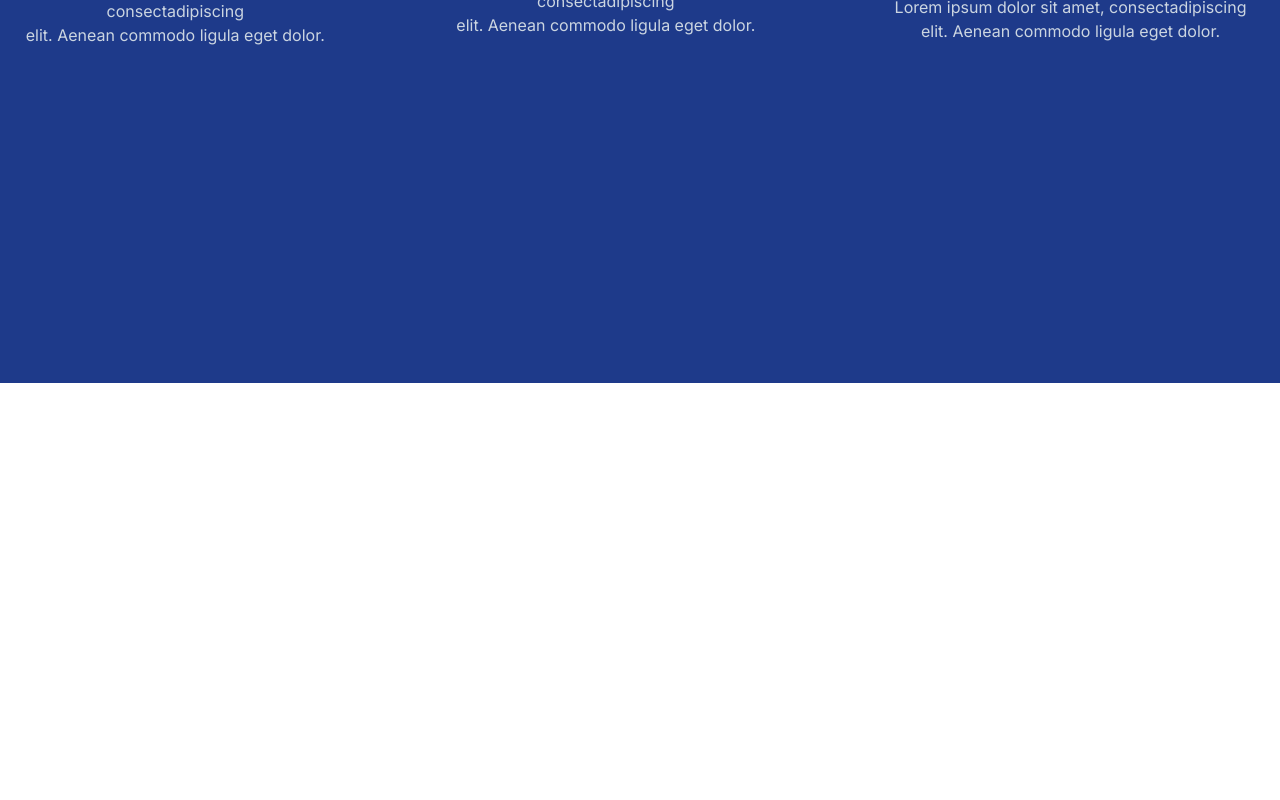
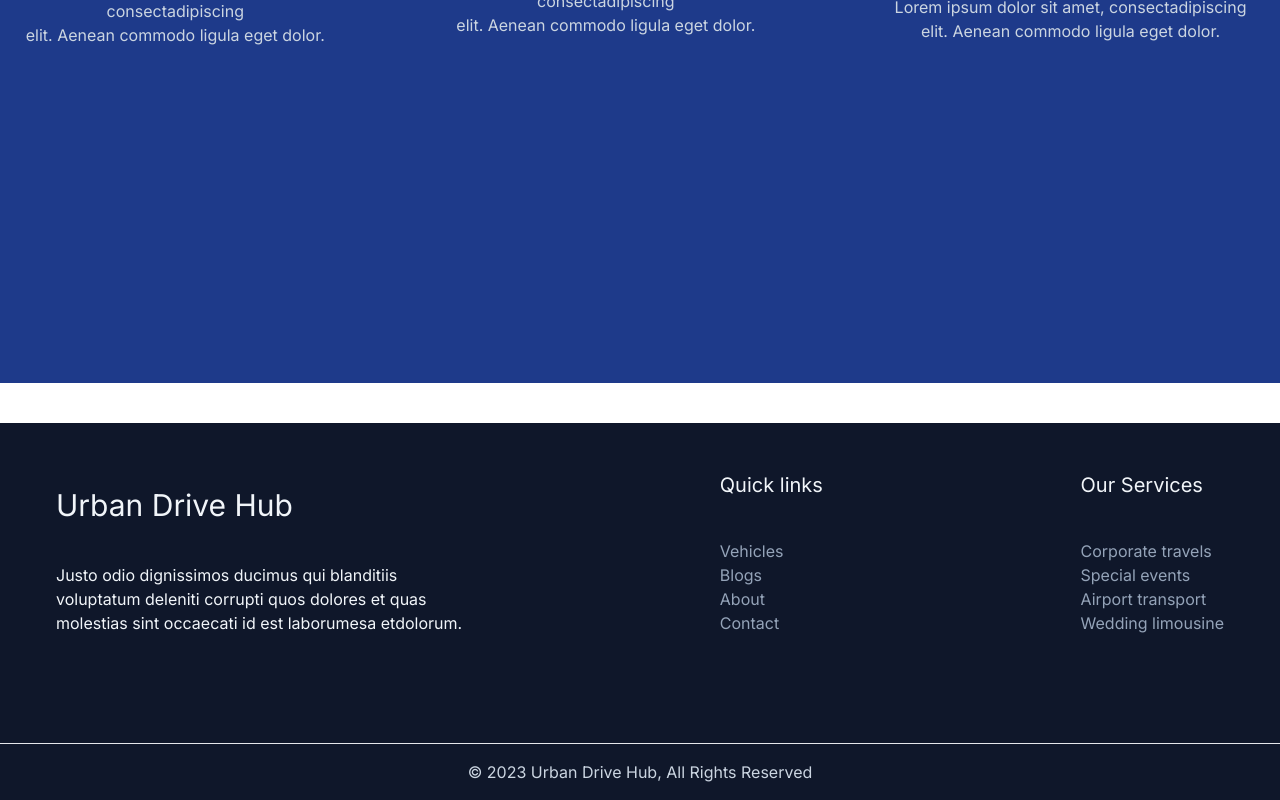
Before and after one commit to AH-Rifat/urban-drive-hub, a Next.js app: page / in a window 1280 px wide. Shown: the part 1808-2608 px from the top of the page. Before the commit the page ends 2191 px from the top, so only its background shows below. Built offline with nearby package versions, Linux system fonts and the light colour scheme.

Commit message:
add footer section -done

```diff
--- a/src/app/page.js
+++ b/src/app/page.js
@@ -1,3 +1,4 @@
+import Footer from '@/components/Footer'
 import HeroSection from '@/components/HeroSection'
 import OurVehicles from '@/components/OurVehicles'
 import WhyChooseUsSection from '@/components/WhyChooseUsSection'
@@ -8,6 +9,7 @@ export default function Home() {
       <HeroSection />
       <OurVehicles />
       <WhyChooseUsSection />
+      <Footer />
     </main>
   )
 }
--- /dev/null
+++ b/src/components/Footer.jsx
@@ -0,0 +1,31 @@
+import React from 'react'
+
+const Footer = () => {
+    return (
+        <div className='bg-slate-900 mt-10 overflow-hidden'>
+            <div className='h-80 flex justify-between mx-14'>
+                <div className='text-slate-100 mt-16'>
+                    <h1 className='text-3xl mb-10'>Urban Drive Hub</h1>
+                    <p>Justo odio dignissimos ducimus qui blanditiis <br /> voluptatum deleniti corrupti quos dolores et quas <br /> molestias sint occaecati id est laborumesa etdolorum.</p>
+                </div>
+                <div className='text-slate-400 mt-12'>
+                    <h1 className='text-xl text-slate-100 mb-10'>Quick links</h1>
+                    <p>Vehicles</p>
+                    <p>Blogs</p>
+                    <p>About</p>
+                    <p>Contact</p>
+                </div>
+                <div className='text-slate-400 mt-12'>
+                    <h1 className='text-xl text-slate-100 mb-10'>Our Services</h1>
+                    <p>Corporate travels</p>
+                    <p>Special events</p>
+                    <p>Airport transport</p>
+                    <p>Wedding limousine</p>
+                </div>
+            </div>
+            <p className='border-t p-4 text-center text-slate-300'>© 2023 Urban Drive Hub, All Rights Reserved</p>
+        </div>
+    )
+}
+
+export default Footer
```
